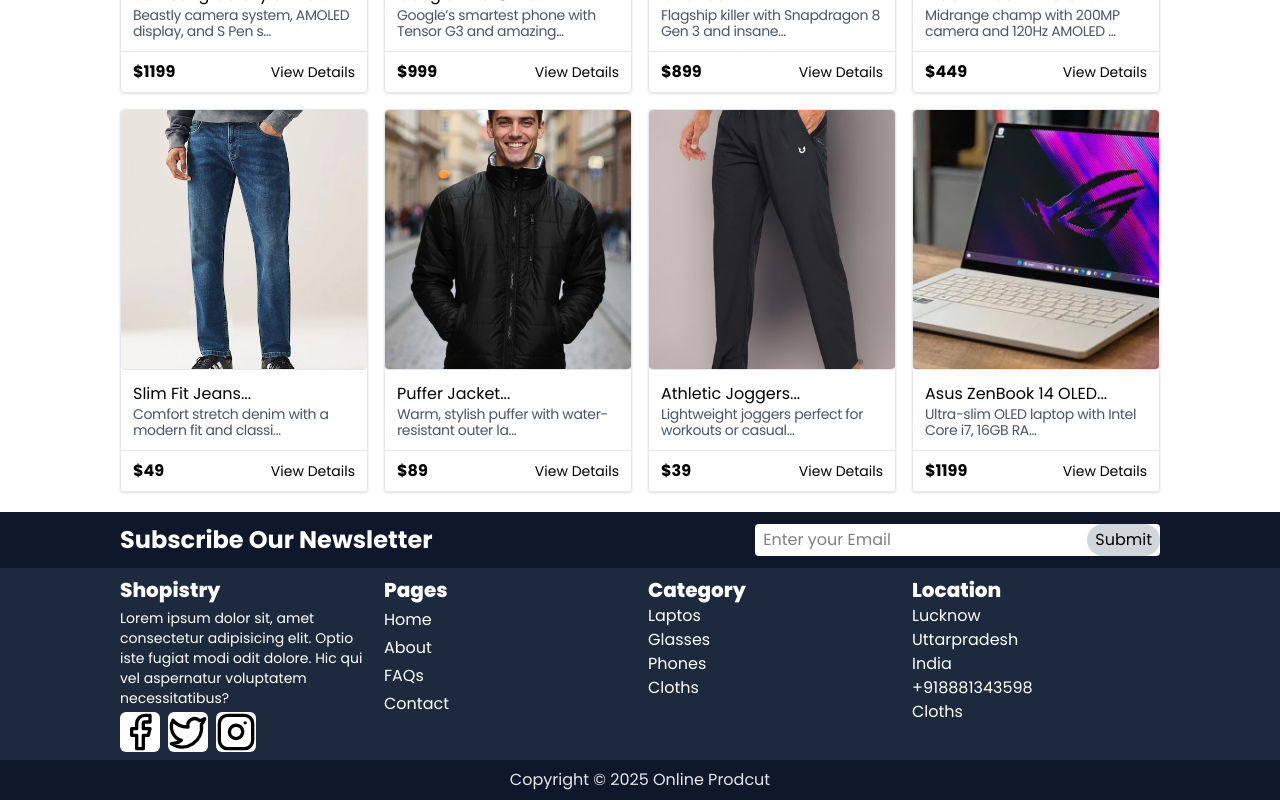
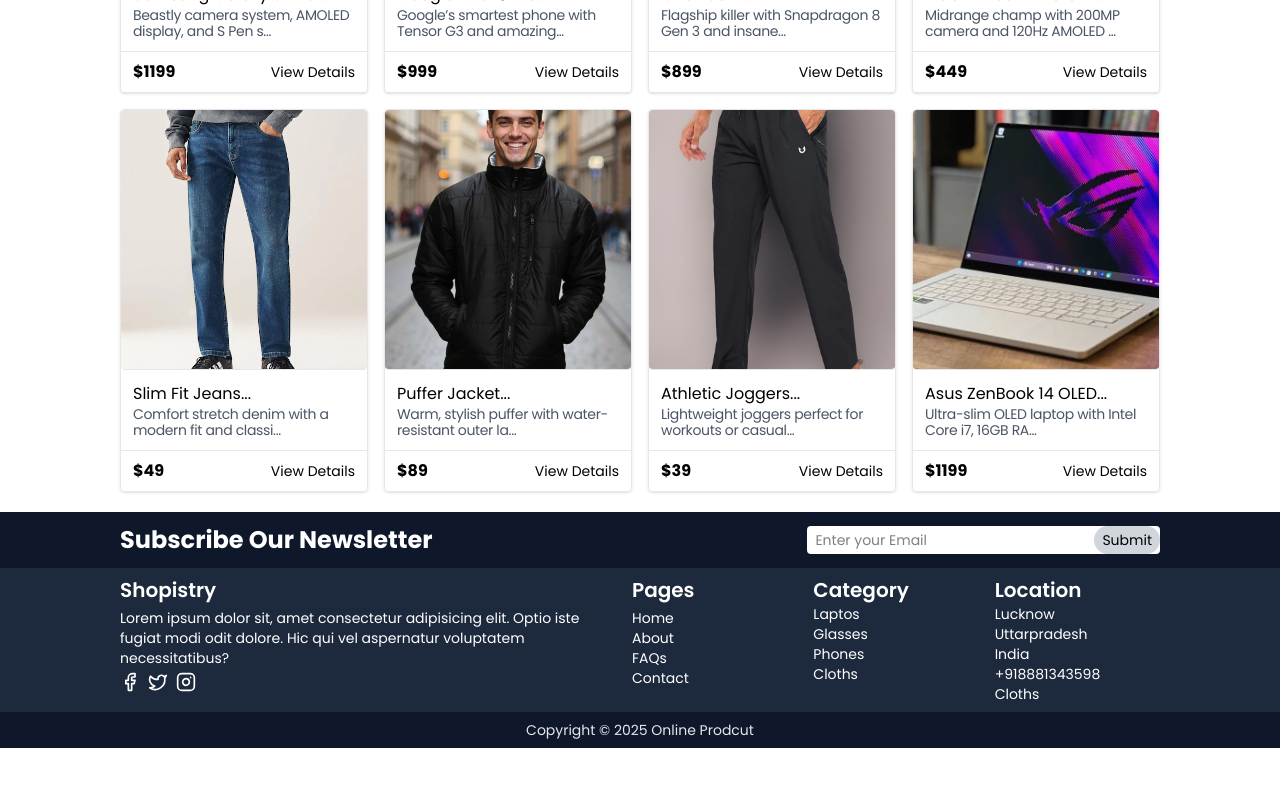
Before and after one commit to DevNishant404/Shopistry, a React (Vite) app: page / in a window 1280 px wide. Shown: the part 1689-2489 px from the top of the page. After the commit the page ends 2437 px from the top, so only its background shows below. Built offline with nearby package versions, Linux system fonts and the light colour scheme.

Commit message:
modified footer

```diff
--- a/src/components/Footer.jsx
+++ b/src/components/Footer.jsx
@@ -3,7 +3,7 @@ import { Link } from "react-router-dom";
 
 function Footer() {
     return (
-        <footer className="bg-slate-900 mt-5">
+        <footer className="bg-slate-900 mt-5 text-sm">
             <div className=" flex flex-col sm:flex-row justify-between md:px-30 px-3 py-3 items-center">
                 <h3 className="text-white font-bold text-2xl">Subscribe Our Newsletter</h3>
                 <form action="">
@@ -13,35 +13,38 @@ function Footer() {
                     </div>
                 </form>
             </div>
-            <div className="bg-slate-800 grid md:grid-cols-4 grid-cols-2 gap-4 py-2 md:px-30 px-3 text-white">
+            <div className="bg-slate-800 grid md:grid-cols-[3fr_1fr_1fr_1fr] grid-cols-1 justify-items-center gap-4 py-2 md:px-30 px-3 text-white">
                 <div className="flex flex-col items-start gap-1">
-                <Link to={"/"} className="text-white  font-extrabold rounded  text-xl">Shopistry</Link>
+                <Link onClick={()=>scroll(0,0)} to={"/"} className="text-white  font-semibold rounded  text-xl">Shopistry</Link>
                 <p className="text-sm">Lorem ipsum dolor sit, amet consectetur adipisicing elit. Optio iste fugiat modi odit dolore. Hic qui vel aspernatur voluptatem necessitatibus?</p>
                 <div className="flex gap-2">
-                <Link><Facebook size={40} className="bg-white text-black rounded-md"></Facebook></Link>
-                <Link><Twitter size={40} className="bg-white text-black rounded-md"></Twitter></Link>
-                <Link><Instagram size={40} className="bg-white text-black rounded-md"></Instagram></Link>
+                <Link><Facebook size={20} className=" text-white rounded-md"></Facebook></Link>
+                <Link><Twitter size={20} className=" text-white rounded-md"></Twitter></Link>
+                <Link><Instagram size={20} className=" text-white rounded-md"></Instagram></Link>
                 </div>
 
                 </div>
-                <div className="flex flex-col items-start gap-1">
-                <h3 className="text-white  font-extrabold rounded  text-xl">Pages</h3>
+                <div className="flex flex-col items-start w-full gap-1">
+                <h3 className="text-white  font-semibold rounded  text-xl">Pages</h3>
+                <div className="flex md:flex-col flex-row md:gap-0 gap-4 items-start">
                 <Link to={"/"}>Home</Link>
                 <Link to={"/about"}>About</Link>
                 <Link to={"/faqs"}>FAQs</Link>
                 <Link to={"/contact"}>Contact</Link>
                 </div>
-                <div>
-                <h3 className="text-white  font-extrabold rounded  text-xl">Category</h3>
-                    <ul>
+
+                </div>
+                <div className="w-full">
+                <h3 className="text-white  font-semibold rounded  text-xl">Category</h3>
+                    <ul className="flex md:flex-col flex-row md:gap-0 gap-4">
                         <li>Laptos</li>
                         <li>Glasses</li>
                         <li>Phones</li>
                         <li>Cloths</li>
                     </ul>
                 </div>
-                <div>
-                <h3 className="text-white  font-extrabold rounded  text-xl">Location</h3>
+                <div className="w-full">
+                <h3 className="text-white  font-semibold rounded  text-xl">Location</h3>
                     <ul>
                         <li>Lucknow <br />Uttarpradesh</li>
                         <li>India</li>
--- a/src/components/Navbar.jsx
+++ b/src/components/Navbar.jsx
@@ -46,8 +46,8 @@ function Navbar() {
             <div
             onClick={(e)=>e.stopPropagation()}
             className={`border shadow border-gray-200 w-40 rounded ${isOpen? "flex flex-col" :"hidden"} absolute right-8 top-5 bg-white`}>
-                <span className="px-3 hover:bg-gray-100 cursor-pointer transition duration-150">Sign</span>
-                <span className="px-3 hover:bg-gray-100 cursor-pointer transition duration-150">My Account</span>
+                <span className="px-3 hover:bg-gray-100 cursor-pointer transition duration-150 py-0.5">Sign</span>
+                <span className="px-3 hover:bg-gray-100 cursor-pointer transition duration-150 py-0.5">My Account</span>
             </div>
             <User
             onClick={(e)=>handleOnclick(e)}
--- a/src/index.css
+++ b/src/index.css
@@ -1,5 +1,9 @@
 @import url('https://fonts.googleapis.com/css2?family=Inter:ital,opsz,wght@0,14..32,100..900;1,14..32,100..900&family=Poppins:ital,wght@0,100;0,200;0,300;0,400;0,500;0,600;0,700;0,800;0,900;1,100;1,200;1,300;1,400;1,500;1,600;1,700;1,800;1,900&display=swap');
 
+
+html,body{
+  scroll-behavior: smooth;
+}
 :root {
   font-family: "Poppins", sans-serif;
 }
```
